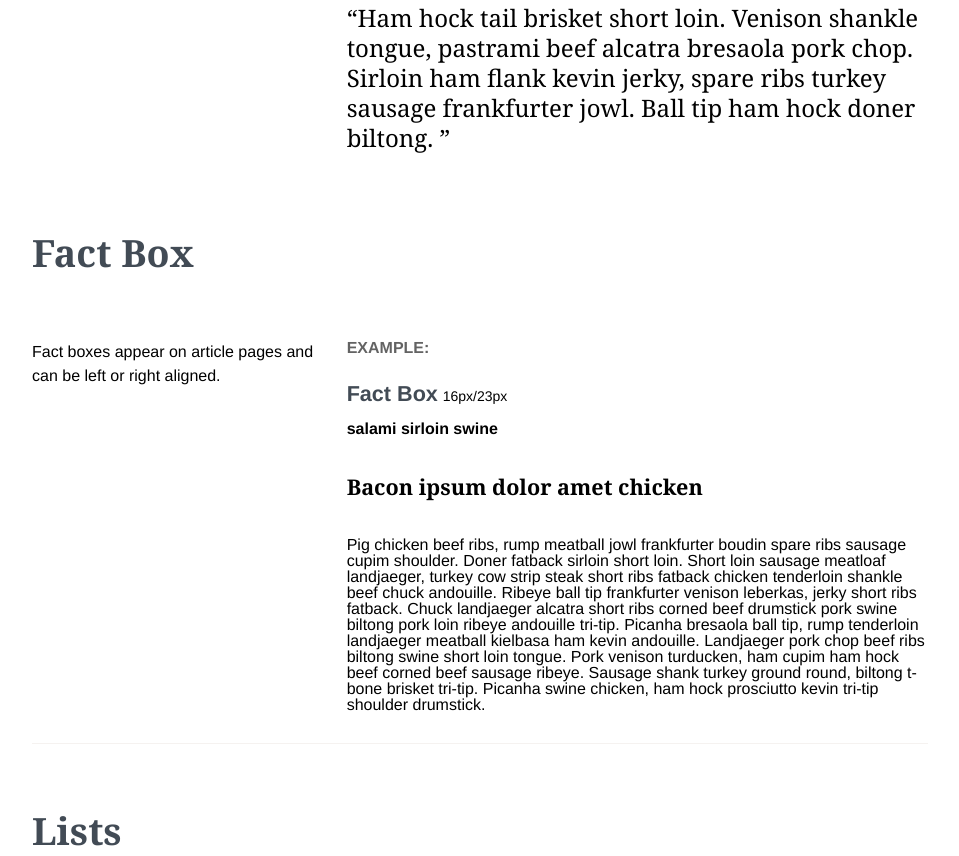
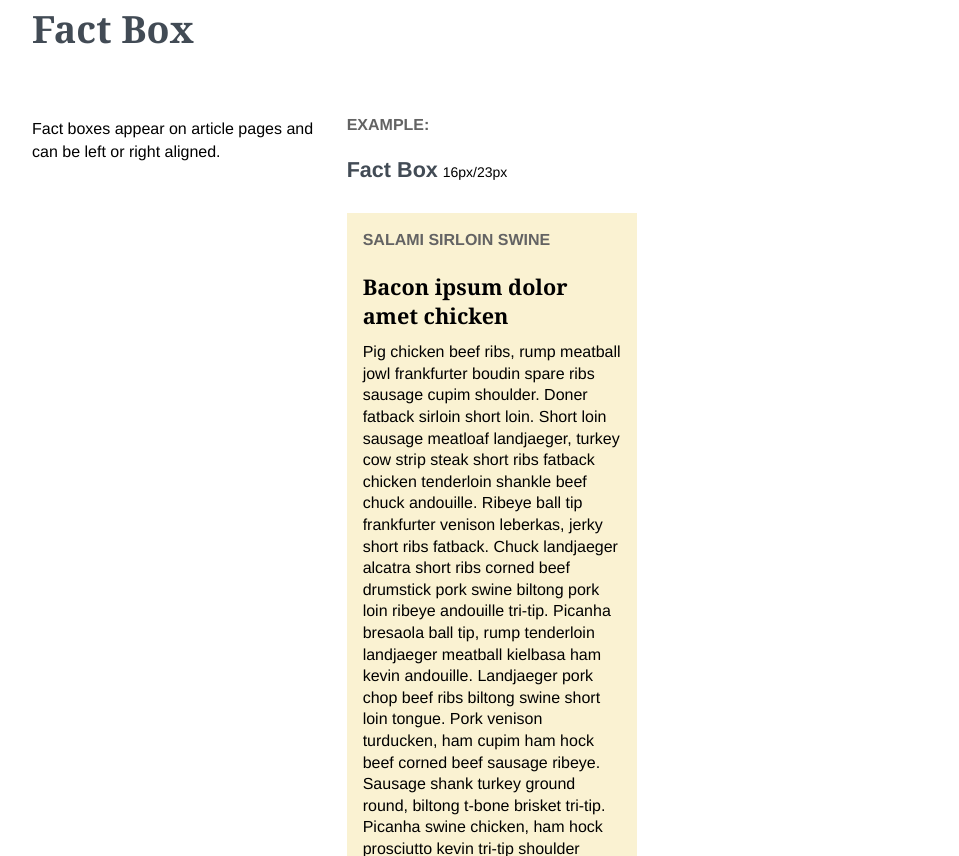
Before and after one commit to modernhealthcare/mh-patterns, a website: page src/index.html in a window 1280 px wide. Shown: the part 2885-3741 px from the top of the page, without its empty margins (320-1279 px from the left). Drawn offline with nearby package versions, Linux system fonts and the light colour scheme; files that its build step writes are made by us from their sources.

Commit message:
Fixed typography

```diff
--- a/src/inc/typography.html
+++ b/src/inc/typography.html
@@ -19,16 +19,16 @@
     <p>A seconday font is used for headings and has a serif font stack: <code class="language-css">font-family: Cambria, 'Hoefler Text', Utopia, 'Liberation Serif', 'Nimbus Roman No9 L Regular', Times, 'Times New Roman', serif;</code></p>
   </div>
   <div class="pure-u-1 pure-u-md-2-3 -u-rgt">
-    <h1 class="article-title -title-xl">Heading 1</h1><small class="label -label-sm">32px/40px</small>
+    <h1 class="article-title" style="font-size:32px;line-height:40px;">Heading 1</h1><small class="label -label-sm">32px/40px</small>
     <br>
-    <h2 class="article-title">Heading 2</h2><small class="label -label-sm">24px/32px</small>
+    <h2 class="article-title" style="font-size:24px;line-height:32px;">Heading 2</h2><small class="label -label-sm">24px/32px</small>
   </div>
   <div class="pure-u-1">
     <h4 class="label -label-lg">Example:</h4>
-    <h1>Section Page or Article Title</h1>
+    <h1 style="font-size:32px;line-height:40px;margin:.83em 0">Section Page or Article Title</h1>
     <p>Pork belly hamburger andouille kevin picanha. Swine biltong pastrami pork picanha hamburger prosciutto. Brisket chuck tri-tip cupim salami. Salami strip steak shank, alcatra brisket hamburger capicola pork chop cupim chicken. Meatloaf turkey hamburger, pancetta rump drumstick andouille.</p>
     <p>Short loin cupim sirloin shank porchetta t-bone hamburger tenderloin. Kielbasa ham hock picanha beef andouille, tri-tip shankle chuck turducken short loin spare ribs flank. Short loin beef ribs chicken short ribs landjaeger ham hock shank, tenderloin filet mignon. Strip steak frankfurter bresaola pork chop jerky ham hock <a href="#">landjaeger</a> doner flank. Sausage chuck fatback jowl venison pig leberkas beef ribs brisket chicken. Flank kevin beef pig short ribs tongue spare ribs, jowl capicola.</p>
-    <h2>Subtitle</h2>
+    <h2 style="font-size:24px;line-height:32px;margin:.83em 0">Subtitle</h2>
     <p>Tri-tip andouille tongue short ribs prosciutto, shankle beef. Ribeye ham hock cupim fatback. Meatloaf pork loin tri-tip short loin spare ribs venison. Pork loin pork leberkas pork belly frankfurter alcatra ground round picanha rump swine brisket kielbasa ham doner.</p>
   </div>
 </div>
--- a/src/less/ui/typography.less
+++ b/src/less/ui/typography.less
@@ -93,3 +93,25 @@ ol {
 p > code {
   white-space: normal !important;
 }
+
+.factbox {
+  background-color: @sandy;
+  line-height: 1.35;
+  margin: 1em 0;
+  @media @md {
+    max-width: 50%;
+  }
+}
+
+.factbox-inner {
+  padding: 1em;
+}
+
+.factbox-label {
+  color: @warm-grey;
+  text-transform: uppercase;
+}
+
+.factbox-headline {
+  margin: 1em 0 .5em;
+}
```
Also changed, not shown: dist/css/styles.css, dist/css/styles.min.css, dist/index.html, dist/js/scripts.js, dist/js/scripts.min.js, dist/typography.html.
